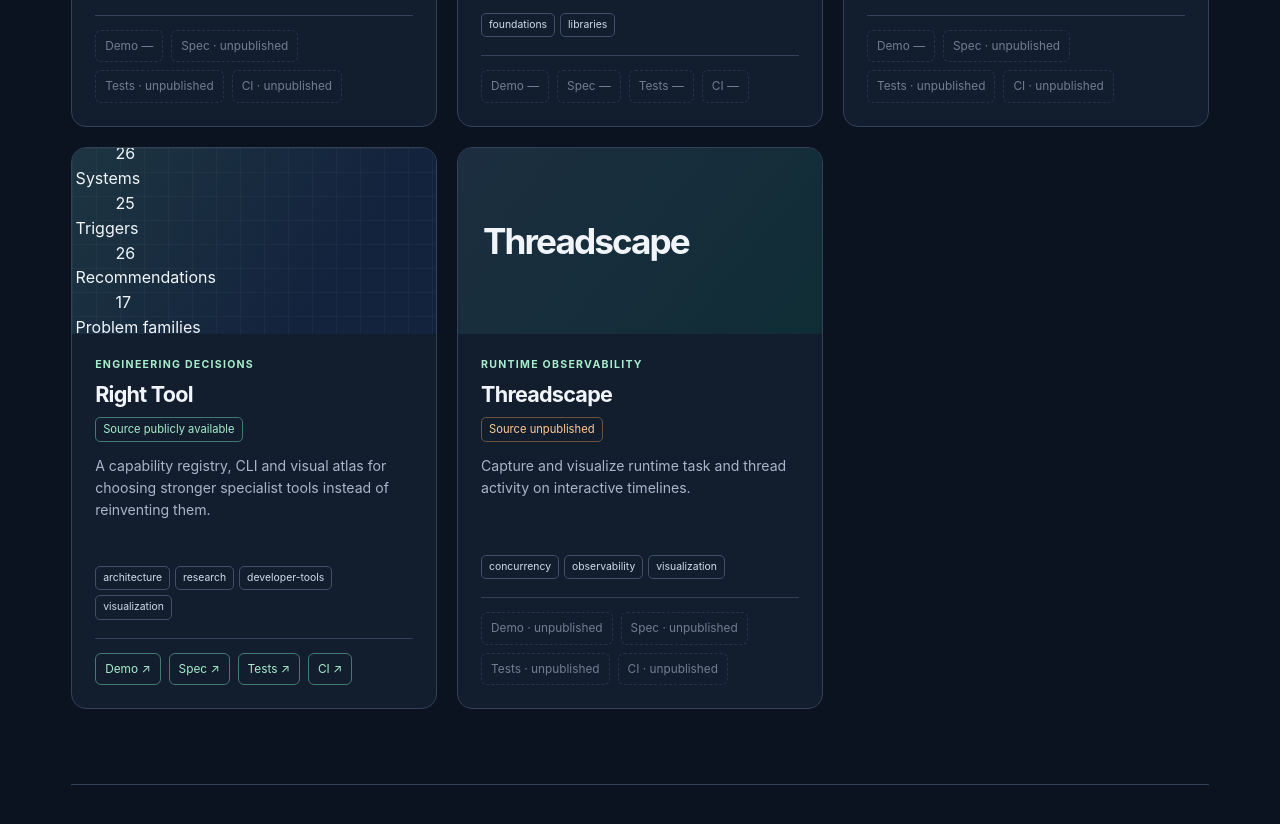
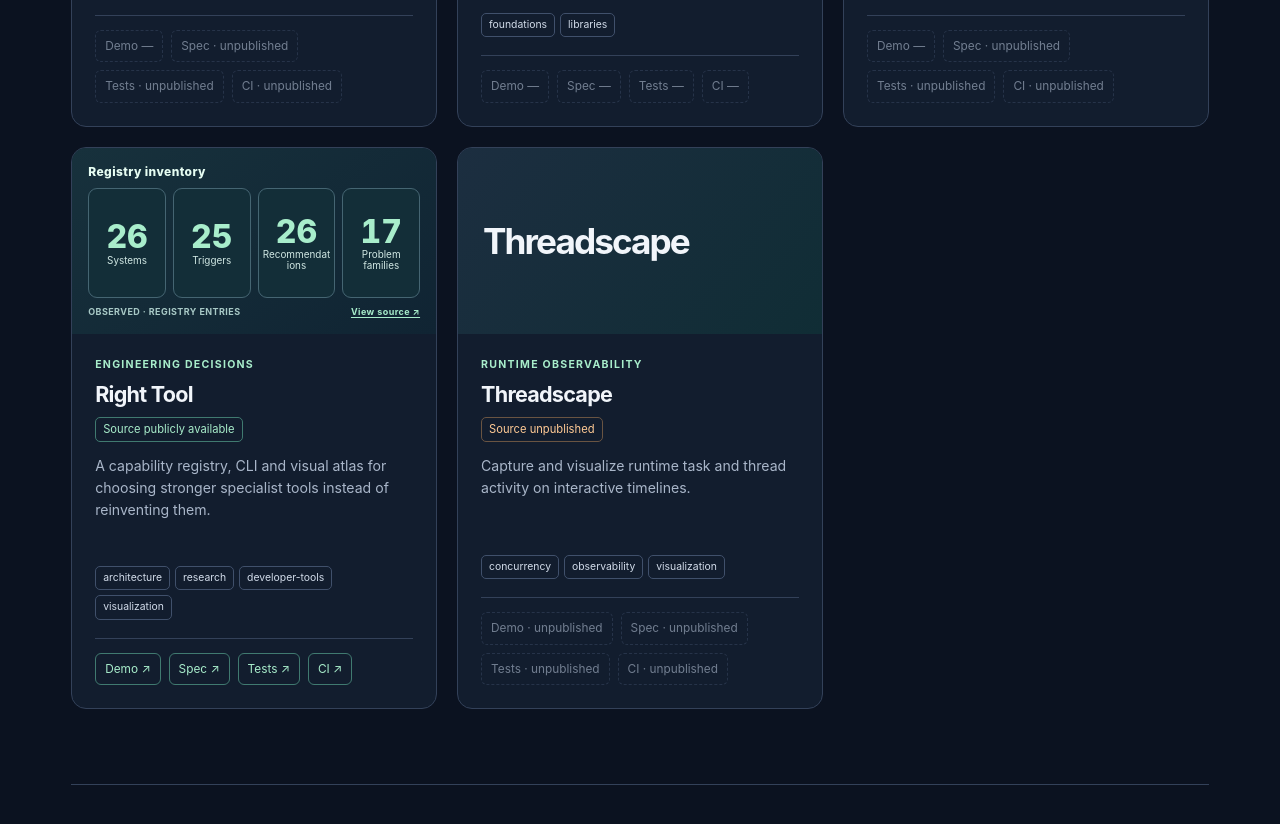
Before and after one commit to cavebot-collective/cavebot-collective.github.io, a website: page index.html in a window 1280 px wide. Shown: the part 2689-3513 px from the top of the page. Drawn offline with Linux system fonts and the light colour scheme.

Commit message:
style(gallery): compact legible measured registry inventory tile

```diff
--- a/assets/gallery.css
+++ b/assets/gallery.css
@@ -24,3 +24,18 @@ h1{font-size:clamp(3.2rem,7vw,6.2rem);max-width:950px;font-weight:700;letter-spa
 .hero-identity{background:linear-gradient(130deg,#1c2e40 0%,#102d35 100%);padding:22px 25px;text-align:left;justify-content:flex-start}
 .hero-identity::before{background-image:none}
 .identity-title{position:relative;z-index:1;align-self:center;max-width:100%;font-size:clamp(1.65rem,2.75vw,2.35rem);font-weight:730;letter-spacing:-.055em;line-height:1.08;color:var(--text);overflow-wrap:anywhere}
+
+/* Evidence-backed Right Tool registry INVENTORY: values computed from authoritative
+   registry arrays, not an implied flow, dependency or architecture diagram. */
+.hero-registry{background:linear-gradient(145deg,#17313c,#102433);padding:15px 16px;justify-content:stretch;align-items:stretch}
+.hero-registry::before{background-image:none}
+.registry-panel{position:relative;z-index:1;width:100%;display:flex;flex-direction:column;gap:7px}
+.registry-heading{font-size:.75rem;font-weight:760;letter-spacing:.035em;color:#e6fdf2}
+.registry-metrics{display:grid;grid-template-columns:repeat(4,minmax(0,1fr));gap:7px;flex:1;margin:0}
+.registry-measure{margin:0;display:flex;flex-direction:column;justify-content:center;align-items:center;text-align:center;border:1px solid #456572;border-radius:9px;background:#132e38;min-width:0;padding:9px 3px}
+.registry-value{margin:0;font-weight:760;font-size:clamp(1.55rem,2.7vw,2rem);font-variant-numeric:tabular-nums;color:var(--accent);line-height:1.1}
+.registry-name{font-size:.62rem;line-height:1.18;color:#d0e7e3;overflow-wrap:anywhere;max-width:100%}
+.registry-provenance{display:flex;justify-content:space-between;align-items:center;gap:6px;font-size:.56rem;font-weight:730;letter-spacing:.05em;color:#a8c9c6}
+.registry-source{color:var(--accent);text-decoration:underline;text-underline-offset:2px;white-space:nowrap}
+.registry-source:focus-visible{outline:2px solid var(--accent);outline-offset:2px}
+@media(max-width:460px){.registry-metrics{grid-template-columns:repeat(2,minmax(0,1fr));gap:5px}.hero-registry{height:240px}.registry-name{font-size:.68rem}}
```
